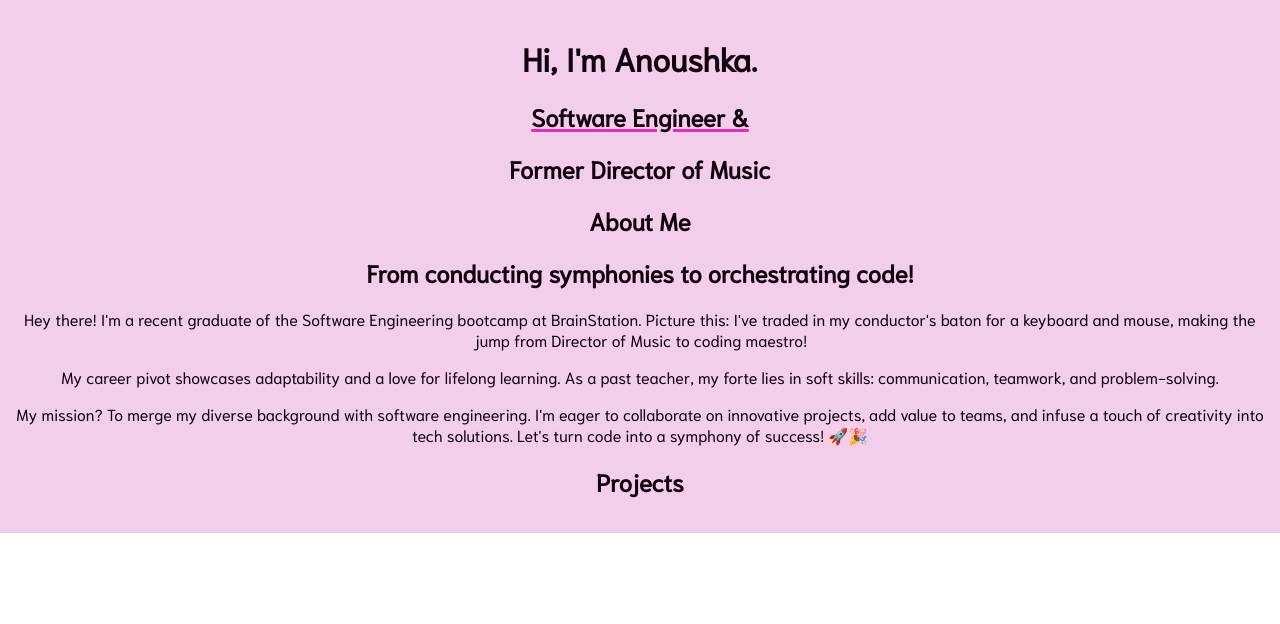
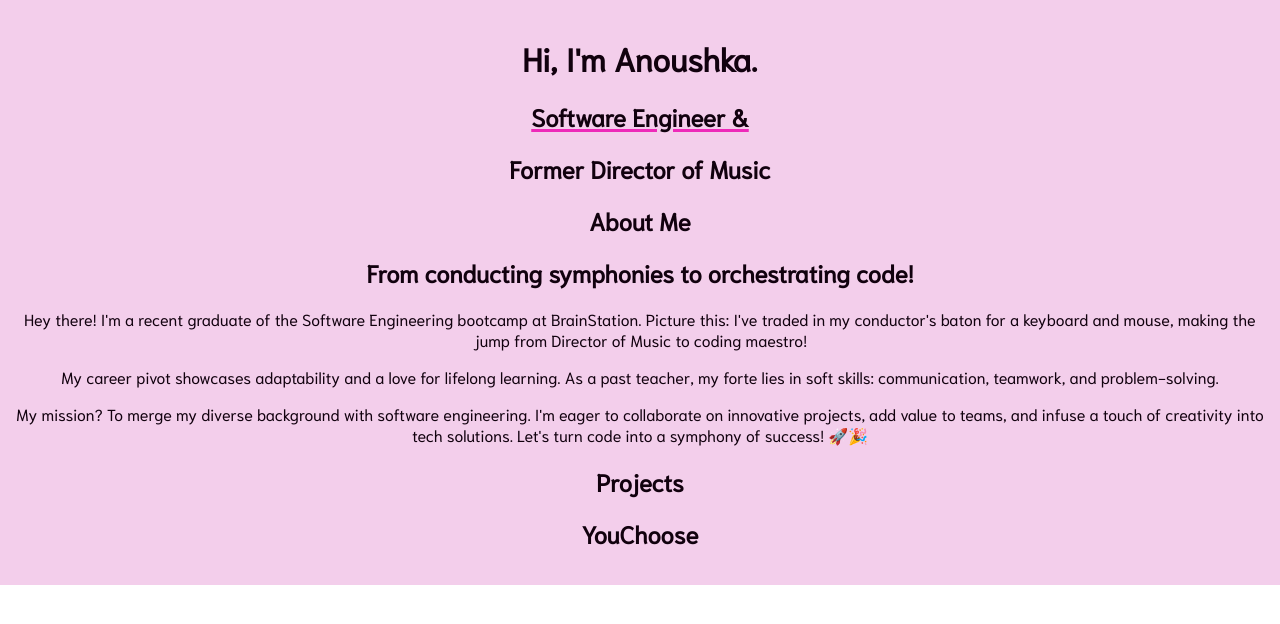
Before and after one commit to anoushkapatel14/anoushkapatel, a React (Create React App) app: page / in a window 1280 px wide. Shown: the top 624 px of the page. Built offline with nearby package versions, Linux system fonts and the light colour scheme.

Commit message:
changed pages to components

```diff
--- a/src/App.js
+++ b/src/App.js
@@ -1,23 +1,15 @@
-import './App.scss';
+import "./App.scss";
 import { BrowserRouter, Navigate, Route, Routes } from "react-router-dom";
-import HomePage from './pages/HomePage/HomePage';
-import AboutPage from "./pages/AboutPage/AboutPage";
-import ProjectsPage from './pages/ProjectsPage/ProjectsPage';
-
+import HomePage from "./pages/HomePage/HomePage";
 
 function App() {
   return (
     <BrowserRouter>
-    <div className="App">
-      <Routes>
-
-      <Route path="/" element={<HomePage />} />
-      <Route path="about" element={<AboutPage />} />
-      <Route path="about" element={<ProjectsPage />} />
-
-      </Routes>
-
-    </div>
+      <div className="App">
+        <Routes>
+          <Route path="/" element={<HomePage />} />
+        </Routes>
+      </div>
     </BrowserRouter>
   );
 }
--- a/src/pages/AboutPage/AboutPage.js
+++ b/src/components/AboutSection/AboutSection.js
@@ -1,6 +1,7 @@
-import "./AboutPage.scss";
+import "./AboutSection.scss";
 
-export default function AboutPage() {
+
+export default function AboutSection() {
   return (
     <>
       <section className="about">
--- a/src/pages/ProjectsPage/ProjectsPage.js
+++ b/src/components/ProjectsSection/ProjectsSection.js
@@ -1,12 +1,14 @@
-import "./ProjectsPage.scss";
+import "./ProjectsSection.scss";
 
-export default function ProjectsPage () {
+export default function ProjectsSection () {
     return (
 
 <section className="projects">
 
     <h1 className="projects__title">Projects</h1>
 
+    <h2 className="projects__subheading">YouChoose</h2>
+
 
     </section>
     );
--- a/src/pages/HomePage/HomePage.js
+++ b/src/pages/HomePage/HomePage.js
@@ -1,17 +1,17 @@
-import AboutPage from "../AboutPage/AboutPage";
-import ProjectsPage from "../ProjectsPage/ProjectsPage";
+import AboutSection from "../../components/AboutSection/AboutSection";
+import ProjectsSection from "../../components/ProjectsSection/ProjectsSection";
 import "./HomePage.scss";
 
 export default function HomePage() {
   return (
     <>
-    <main className="main">
-      <h1 className="main__title">Hi, I'm Anoushka.</h1>
-      <h2 className="main__job-main">Software Engineer &</h2>
-      <h2 className="main__job-secondary">Former Director of Music</h2>
+      <main className="main">
+        <h1 className="main__title">Hi, I'm Anoushka.</h1>
+        <h2 className="main__job-main">Software Engineer &</h2>
+        <h2 className="main__job-secondary">Former Director of Music</h2>
 
-      <AboutPage />
-      <ProjectsPage />
+<AboutSection />
+        <ProjectsSection />
       </main>
     </>
   );
```
Also changed, not shown: src/assets/images/youchoose.png (added), src/components/AboutSection/AboutSection.scss (renamed from src/pages/AboutPage/AboutPage.scss), src/components/ProjectsSection/ProjectsSection.scss (renamed from src/pages/ProjectsPage/ProjectsPage.scss), 1 other file (tests, documents, lock files or other folders).
